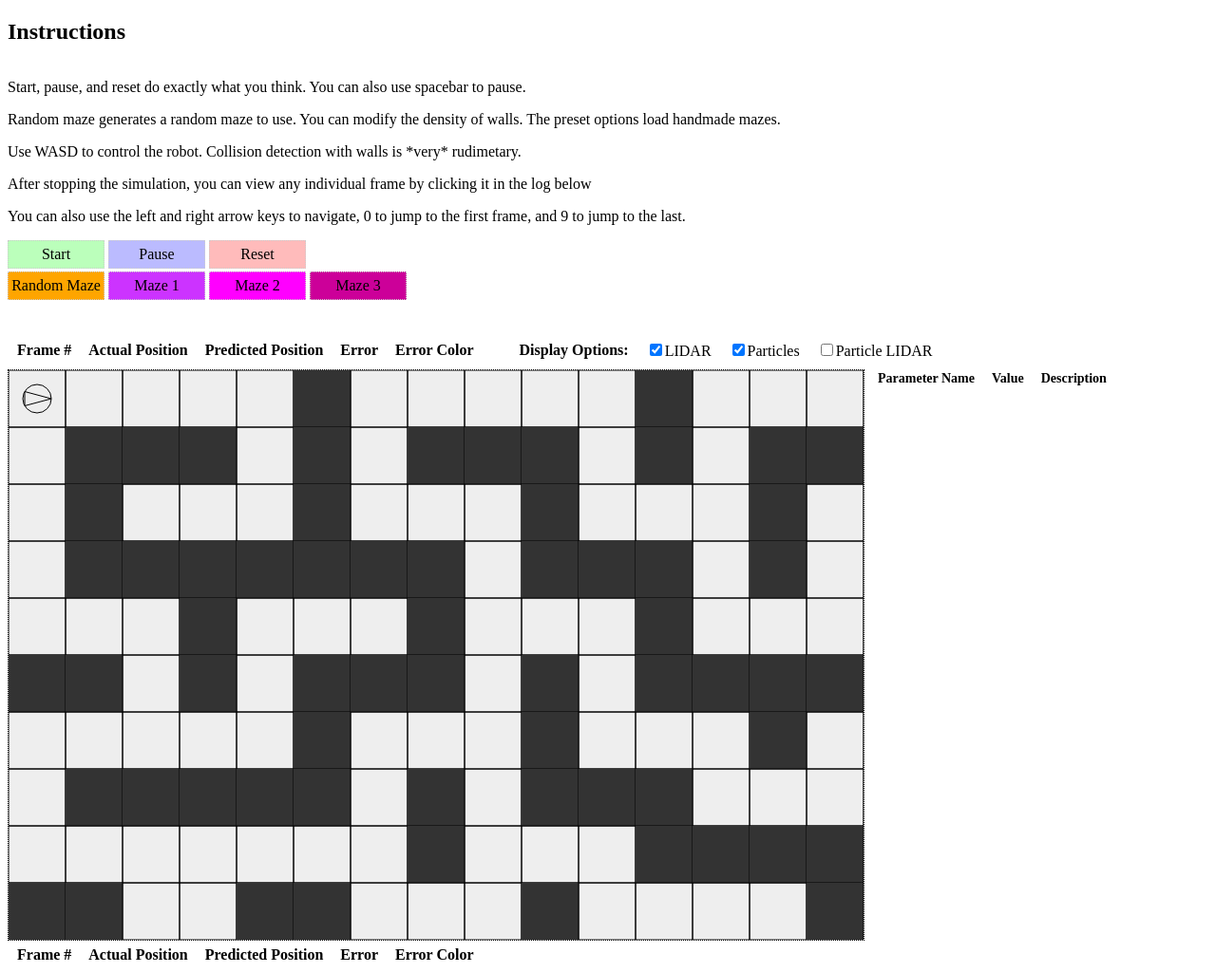
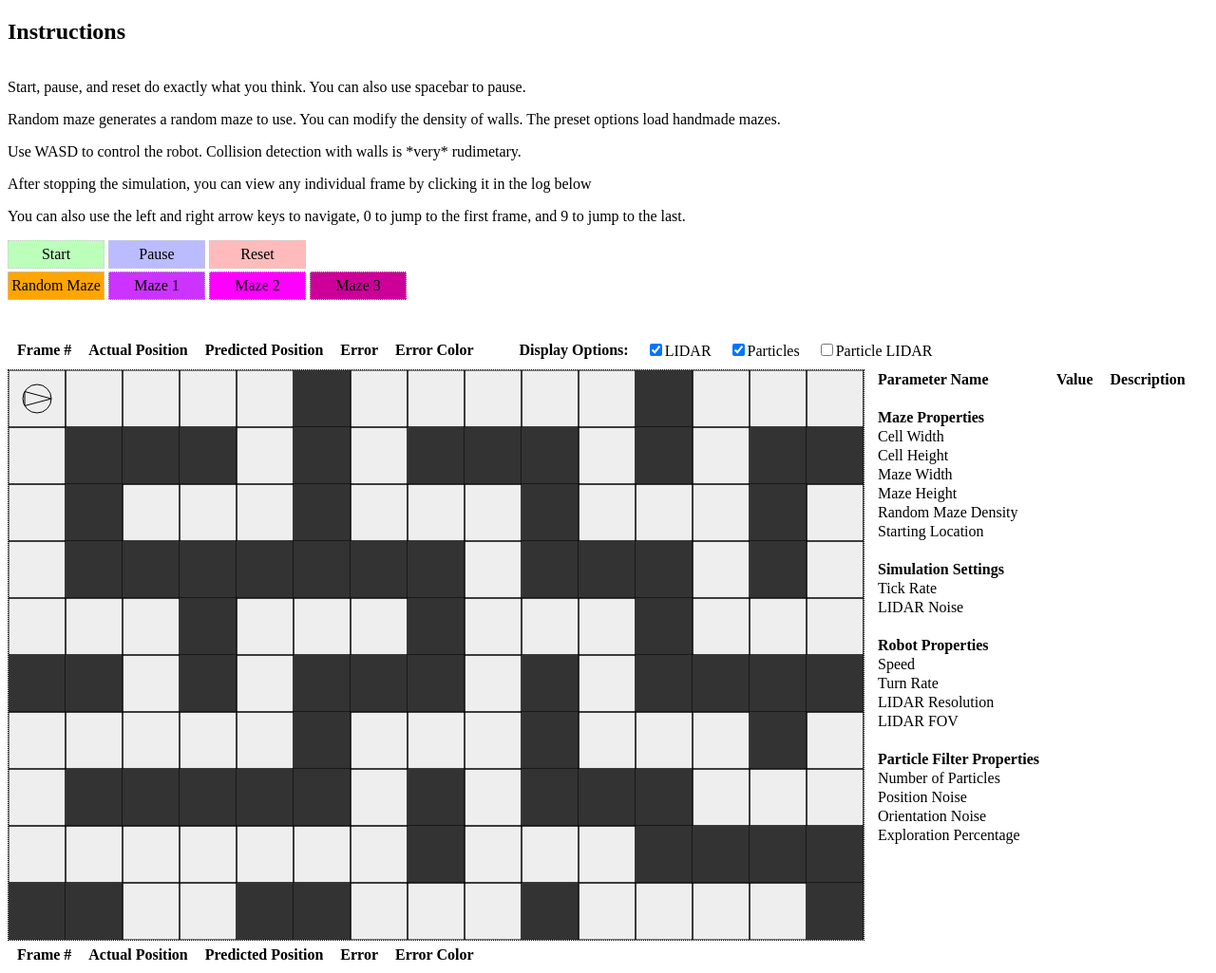
Before and after one commit to cohnt/MCL, a plain HTML site: page index.html in a window 1280 px wide. Shown: the whole page at 95% size. Drawn offline with Linux system fonts and the light colour scheme.

Commit message:
Added the html for all of the parameters I'll be letting the user change.

```diff
--- a/index.html
+++ b/index.html
@@ -30,9 +30,6 @@
 		canvas#canvas {
 			border: 1px dotted black;
 			background-color: #eeeeee;
-		}
-		div#parameters {
-			font-size: 14px;
 		}
 	</style>
 </head>
@@ -100,6 +97,62 @@
 				<th>Value</th>
 				<th>Description</th>
 			</tr>
+			<tr><td>&nbsp;</td></tr>
+			<tr><th>Maze Properties</th></tr>
+			<tr>
+				<td>Cell Width</td>
+			</tr>
+			<tr>
+				<td>Cell Height</td>
+			</tr>
+			<tr>
+				<td>Maze Width</td>
+			</tr>
+			<tr>
+				<td>Maze Height</td>
+			</tr>
+			<tr>
+				<td>Random Maze Density</td>
+			</tr>
+			<tr>
+				<td>Starting Location</td>
+			</tr>
+			<tr><td>&nbsp;</td></tr>
+			<tr><th>Simulation Settings</th></tr>
+			<tr>
+				<td>Tick Rate</td>
+			</tr>
+			<tr>
+				<td>LIDAR Noise</td>
+			</tr>
+			<tr><td>&nbsp;</td></tr>
+			<tr><th>Robot Properties</th></tr>
+			<tr>
+				<td>Speed</td>
+			</tr>
+			<tr>
+				<td>Turn Rate</td>
+			</tr>
+			<tr>
+				<td>LIDAR Resolution</td>
+			</tr>
+			<tr>
+				<td>LIDAR FOV</td>
+			</tr>
+			<tr><td>&nbsp;</td></tr>
+			<tr><th>Particle Filter Properties</th></tr>
+			<tr>
+				<td>Number of Particles</td>
+			</tr>
+			<tr>
+				<td>Position Noise</td>
+			</tr>
+			<tr>
+				<td>Orientation Noise</td>
+			</tr>
+			<tr>
+				<td>Exploration Percentage</td>
+			</tr>
 			<!-- <tr>
 				<td>Parameter</td>
 				<td><textarea class="parameterForm" cols="5" rows="1" onkeyup="(function(elt){
```
